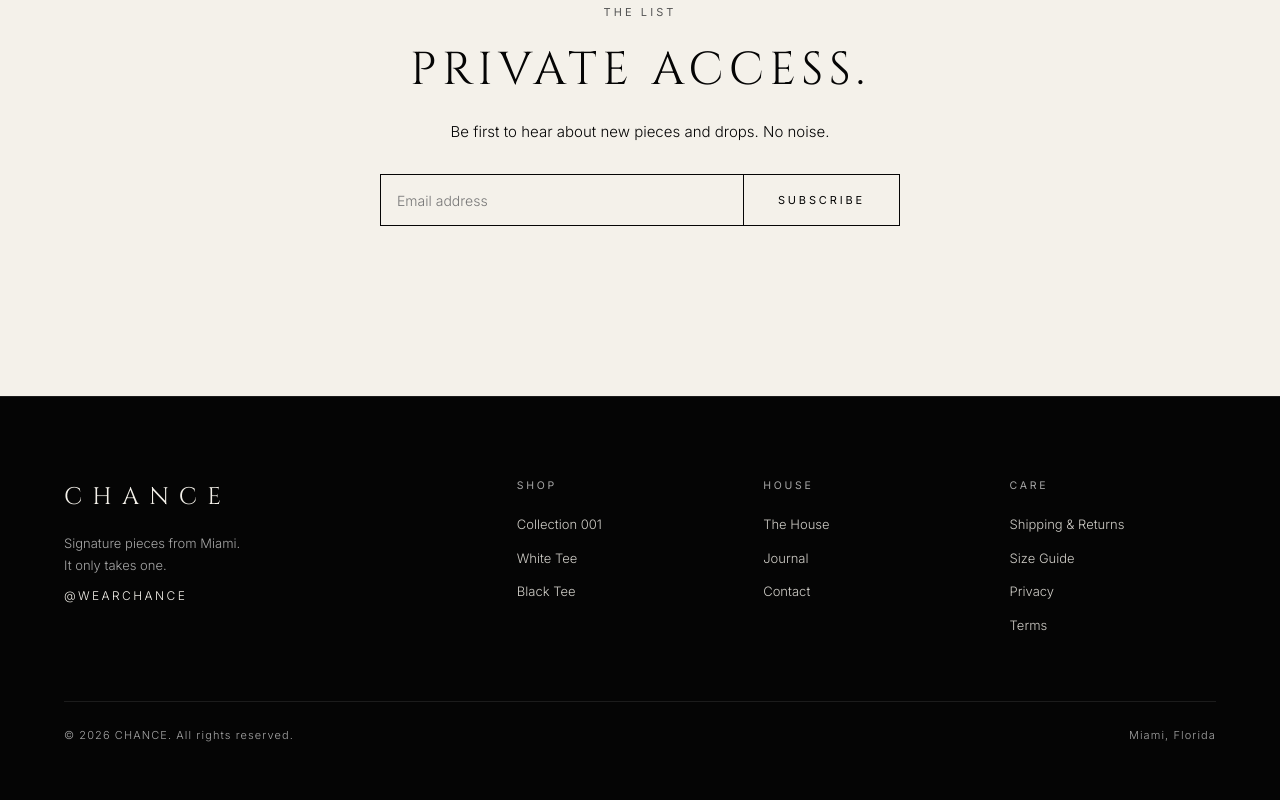
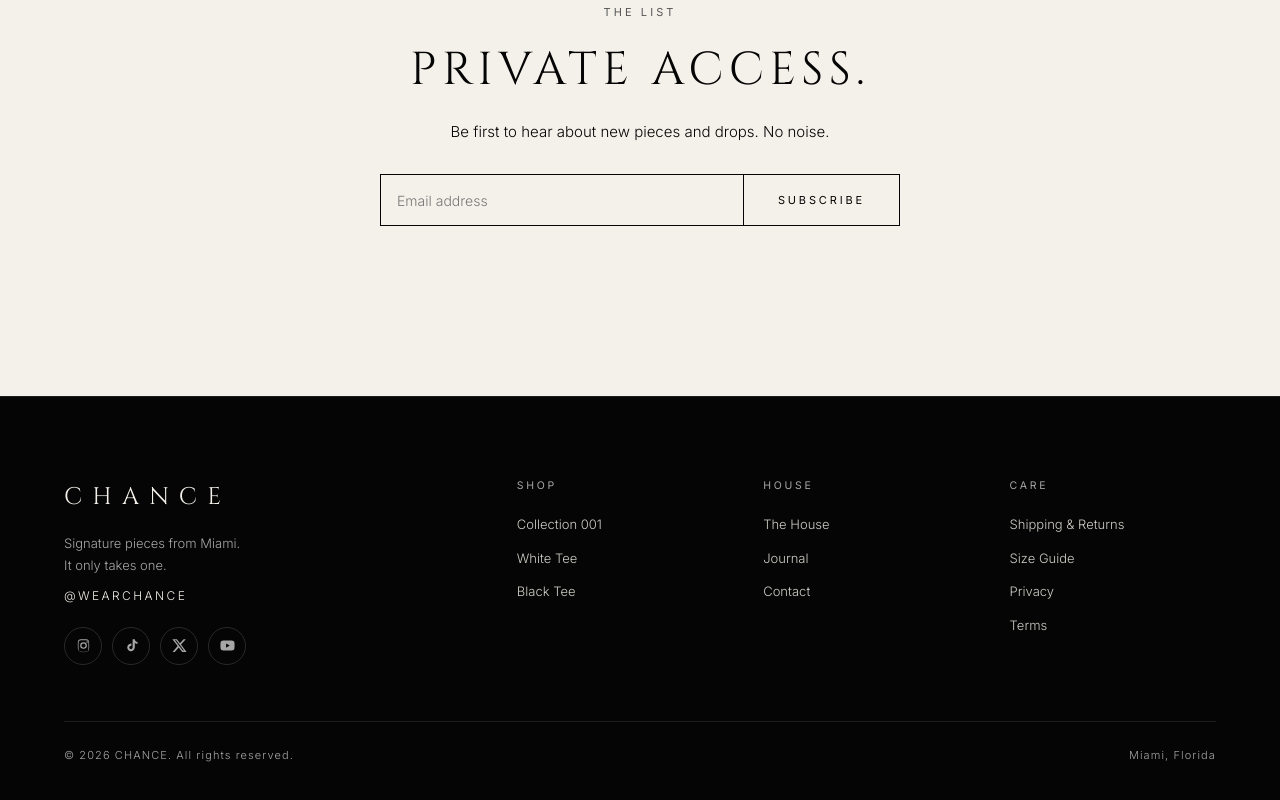
Before and after one commit to thewifitrapper/wearchance-site, a plain HTML site: page index.html in a window 1280 px wide. Shown: the part 6760-7560 px from the top of the page. Drawn offline with Linux system fonts and the light colour scheme.

Commit message:
Add footer social icons
Co-Authored-By: Claude Sonnet 5.5 <noreply@anthropic.com>
Claude-Session: https://claude.ai/code/session_01GRnhkQA3zQF6qTf9Rdh76T

```diff
--- a/index.html
+++ b/index.html
@@ -158,6 +158,7 @@ footer{padding:80px 0 40px;border-top:1px solid #1c1c1c}
 footer h4{font-size:10.5px;letter-spacing:.26em;text-transform:uppercase;color:var(--silver);font-weight:400;margin-bottom:16px}
 footer li{list-style:none;margin-bottom:8px}
 footer li a{font-size:13px;opacity:.85}footer li a:hover{opacity:1}
+.soc{display:flex;gap:10px;margin-top:20px}.soc a{width:38px;height:38px;border:1px solid #2a2a2a;border-radius:50%;display:flex;align-items:center;justify-content:center;color:var(--silver);transition:color .2s,border-color .2s}.soc a:hover,.soc a:focus-visible{color:#fff;border-color:#fff}.soc svg{width:17px;height:17px;fill:currentColor}
 .legal{margin-top:56px;padding-top:24px;border-top:1px solid #1c1c1c;display:flex;justify-content:space-between;gap:16px;flex-wrap:wrap;font-size:11px;color:var(--silver);letter-spacing:.1em}
 
 /* shop */
@@ -267,6 +268,12 @@ details p{margin-top:12px;font-size:13px;color:#cfcbc2}
       <div>
         <div class="wordmark" style="text-align:left;padding:0;font-size:24px">CHANCE</div>
         <p style="margin-top:14px;color:var(--silver);font-size:13px">Signature pieces from Miami.<br>It only takes one.</p><p style="margin-top:10px;font-size:12px;letter-spacing:.2em">@WEARCHANCE</p>
+        <div class="soc">
+          <a href="https://instagram.com/wearchance" target="_blank" rel="noopener" aria-label="CHANCE on Instagram"><svg viewBox="0 0 24 24"><path d="M12 7.3A4.7 4.7 0 1 0 12 16.7 4.7 4.7 0 0 0 12 7.3zm0 7.7a3 3 0 1 1 0-6 3 3 0 0 1 0 6zM17.1 6a1.1 1.1 0 1 0 0 2.2 1.1 1.1 0 0 0 0-2.2zM12 3c-2.4 0-2.7 0-3.7.1-2.9.1-4.100 1.600-4.200 4.200C4 8.300 4 8.600 4 11v2c0 2.400 0 2.700.1 3.700.1 2.900 1.600 4.100 4.200 4.200 1 .1 1.300.1 3.700.1s2.700 0 3.700-.1c2.900-.1 4.100-1.600 4.200-4.200.1-1 .1-1.300.1-3.700v-2c0-2.400 0-2.700-.1-3.700-.1-2.900-1.600-4.100-4.200-4.200C14.700 3 14.400 3 12 3zm0 1.600c2.400 0 2.700 0 3.600.1 2.200.1 3.200 1.100 3.300 3.300.1.900.1 1.200.1 3.600v2.800c0 2.400 0 2.700-.1 3.600-.1 2.200-1.100 3.200-3.300 3.300-.9.1-1.200.1-3.600.1s-2.700 0-3.600-.1c-2.200-.1-3.200-1.100-3.300-3.300-.1-.9-.1-1.200-.1-3.600v-2.800c0-2.400 0-2.700.1-3.600.1-2.200 1.100-3.200 3.300-3.300.9-.1 1.200-.1 3.600-.1z"/></svg></a>
+          <a href="https://www.tiktok.com/@wearchance" target="_blank" rel="noopener" aria-label="CHANCE on TikTok"><svg viewBox="0 0 24 24"><path d="M16.600 3c.3 2.300 1.600 3.700 3.900 3.900v2.800c-1.300.1-2.500-.3-3.800-1.100v5.100c0 6.500-7 8.500-9.800 3.900-1.800-3-.7-8.200 5-8.400v3c-.4.100-.9.200-1.300.4-1.200.4-1.900 1.200-1.700 2.600.4 2.600 5.100 3.400 4.700-1.700V3h3z"/></svg></a>
+          <a href="https://x.com/wearchance" target="_blank" rel="noopener" aria-label="CHANCE on X"><svg viewBox="0 0 24 24"><path d="M17.800 3h3.100l-6.800 7.700L22 21h-6.200l-4.900-6.300L5.300 21H2.200l7.200-8.300L1.900 3h6.400l4.400 5.800L17.800 3zm-1.100 16.200h1.700L7.200 4.700H5.400l11.300 14.500z"/></svg></a>
+          <a href="https://youtube.com/@wearchance" target="_blank" rel="noopener" aria-label="CHANCE on YouTube"><svg viewBox="0 0 24 24"><path d="M21.600 7.200a2.500 2.500 0 0 0-1.800-1.800C18.200 5 12 5 12 5s-6.200 0-7.800.4A2.500 2.500 0 0 0 2.400 7.200C2 8.800 2 12 2 12s0 3.200.4 4.800a2.500 2.500 0 0 0 1.800 1.800C5.800 19 12 19 12 19s6.200 0 7.800-.4a2.500 2.500 0 0 0 1.800-1.800c.4-1.600.4-4.800.4-4.800s0-3.200-.4-4.800zM10 15V9l5.200 3L10 15z"/></svg></a>
+        </div>
       </div>
       <div><h4>Shop</h4><ul><li><a href="#shop">Collection 001</a></li><li><a href="#product-white">White Tee</a></li><li><a href="#product-black">Black Tee</a></li></ul></div>
       <div><h4>House</h4><ul><li><a href="#house">The House</a></li><li><a href="#journal">Journal</a></li><li><a href="#contact">Contact</a></li></ul></div>
```
